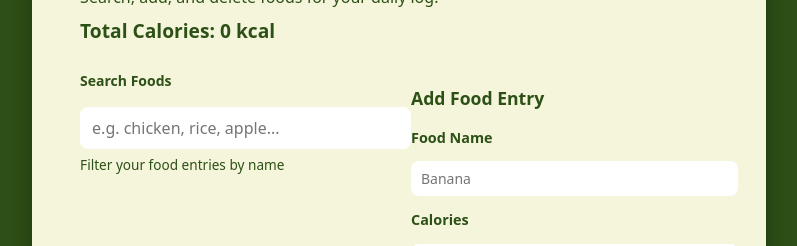
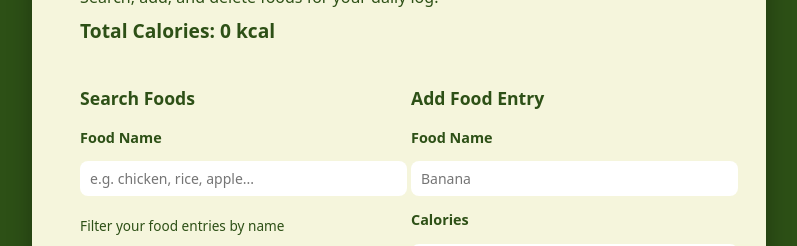
Before and after one commit to DexterPressley/MERN-Stack, a React app in the folder frontend/: page /cards in a window 1280 px wide. Shown: the part 241-487 px from the top of the page, without its empty margins (241-1038 px from the left). Built offline with nearby package versions, Linux system fonts and the light colour scheme; no server answers; the HTML template or start-up script is replaced by a standard one.

Commit message:
More styling tweaks

```diff
--- a/frontend/src/index.css
+++ b/frontend/src/index.css
@@ -490,7 +490,7 @@ input:focus, textarea:focus {
 #foodLandingDiv input[type="text"]:focus,
 #foodLandingDiv input[type="number"]:focus {
   outline: none;
-  /* border-color: var(--brand); */
+  border-color: rgb(79, 62, 45);
 }
 
 #foodLandingDiv .buttons {
--- a/frontend/src/pages/FoodLanding.tsx
+++ b/frontend/src/pages/FoodLanding.tsx
@@ -340,8 +340,11 @@ const FoodLanding: React.FC = () => {
         }}>
           {/* Search Section */}
           <div>
-            <label htmlFor="food-search" style={{ fontWeight: 600, color: "var(--muted)" }}>
+            <h2 style={{ fontSize: "1.1rem", fontWeight: 600, marginBottom: "1rem", color: "var(--text)" }}>
               Search Foods
+            </h2>
+            <label htmlFor="food-search" style={{ fontWeight: 600, color: "var(--muted)", fontSize: "0.9rem" }}>
+              Food Name
             </label>
             <input
               id="food-search"
@@ -351,11 +354,12 @@ const FoodLanding: React.FC = () => {
               onChange={(e) => setSearch(e.target.value)}
               style={{
                 width: "100%",
-                marginTop: "0.5rem",
-                padding: "10px 12px",
+                marginTop: "0.3rem",
+                marginBottom: "0.8rem",
+                padding: "8px 10px",
                 border: "2px solid var(--border)",
                 borderRadius: "8px",
-                fontSize: "16px",
+                fontSize: "14px",
               }}
             />
             <p style={{ marginTop: "0.4rem", fontSize: "0.85rem", color: "var(--muted)" }}>
@@ -506,17 +510,18 @@ const FoodLanding: React.FC = () => {
             zIndex: 1000,
           }}>
             <div style={{
-              backgroundColor: "var(--card)",
+              backgroundColor: "#f5f5dc", /* Eggshell - fully opaque */
               borderRadius: "12px",
               padding: "2rem",
               maxWidth: "400px",
               width: "90%",
               boxShadow: "0 8px 24px rgba(0, 0, 0, 0.3)",
+              border: "1px solid #e0d8b8",
             }}>
               <h3 style={{
                 marginTop: 0,
                 marginBottom: "1rem",
-                color: "var(--text)",
+                color: "#2d5016",
                 fontSize: "1.2rem",
                 fontWeight: 600
               }}>
@@ -524,7 +529,7 @@ const FoodLanding: React.FC = () => {
               </h3>
               <p style={{
                 marginBottom: "1.5rem",
-                color: "var(--muted)",
+                color: "#6f4e37",
                 fontSize: "0.95rem"
               }}>
                 Are you sure you want to delete this food entry? This action cannot be undone.
@@ -540,9 +545,9 @@ const FoodLanding: React.FC = () => {
                   style={{
                     padding: "8px 16px",
                     borderRadius: "8px",
-                    border: "1px solid var(--border)",
+                    border: "2px solid #e0d8b8",
                     backgroundColor: "white",
-                    color: "var(--text)",
+                    color: "#2d5016",
                     fontSize: "14px",
                     fontWeight: 600,
                     cursor: "pointer",
```
